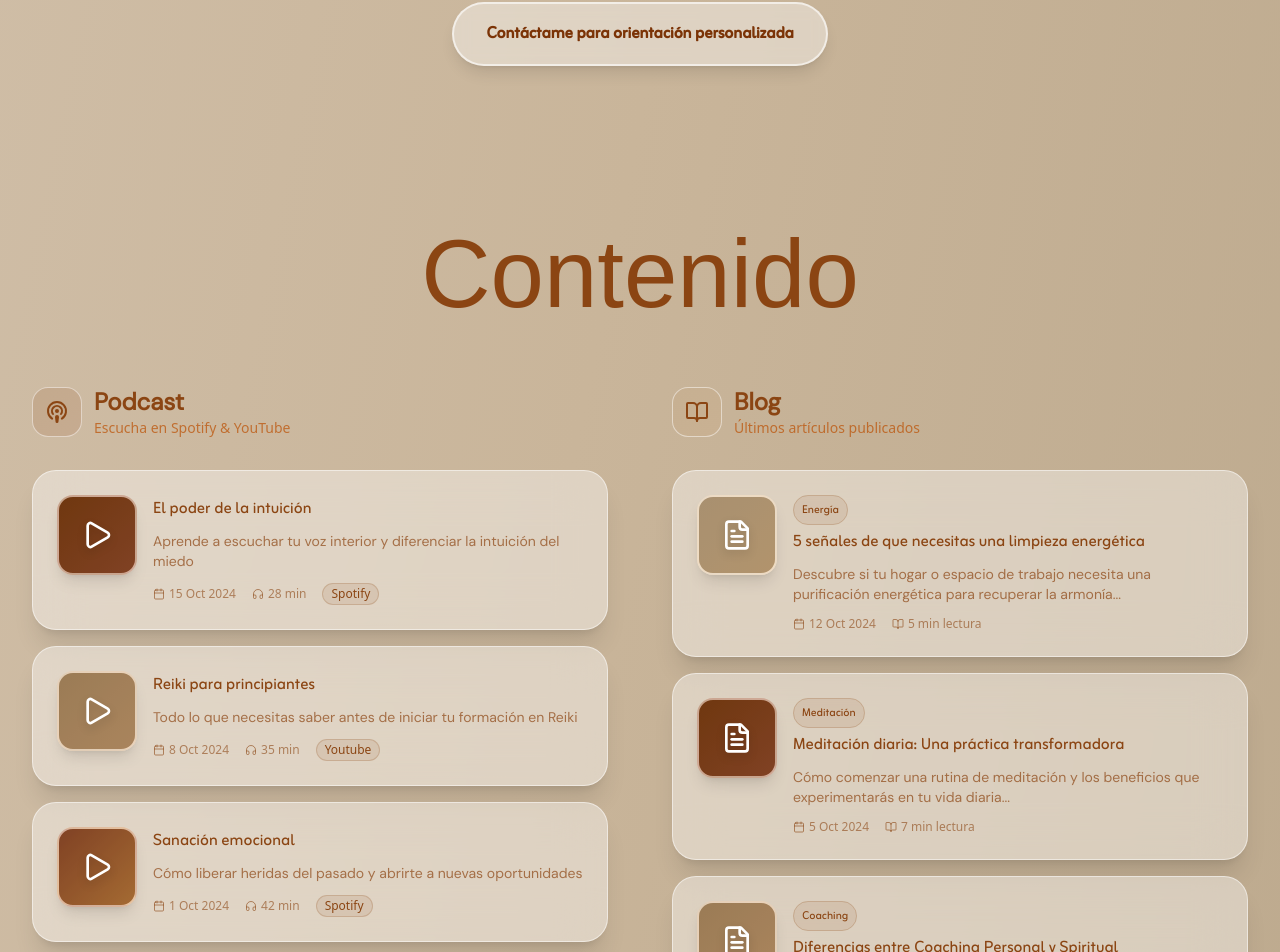
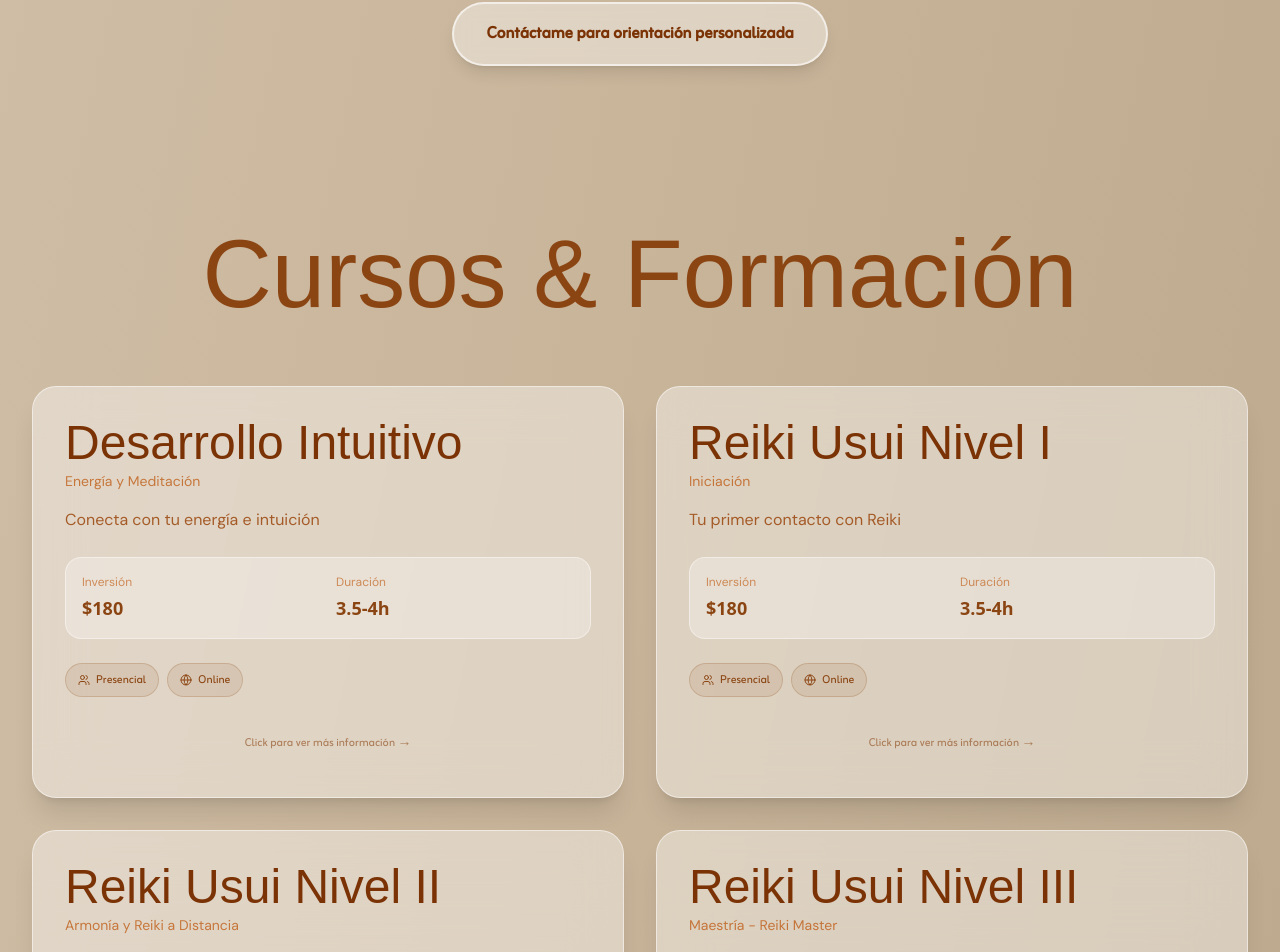
Before and after one commit to felipebuitrago/nextjs_elevarte_project, a Next.js app: page / in a window 1280 px wide. Shown: the part 3134-4086 px from the top of the page. Built offline with nearby package versions, Linux system fonts and the light colour scheme; a web font is replaced by a local one.

Commit message:
feat: update sections and components for improved layout and functionality

```diff
--- a/src/app/(index)/page.tsx
+++ b/src/app/(index)/page.tsx
@@ -14,8 +14,8 @@ export default function HomePage() {
       <HeroSection />
       <AboutMeSection />
       <ServiceSection />
+      <CoursesSection />
       <PodcastBlogSection />
-      <CoursesSection />
       <FooterSection />
     </div>
   )
--- /dev/null
+++ b/src/app/blog/new/page.tsx
@@ -0,0 +1,20 @@
+import Tiptap from "@/components/Tiptap";
+
+export default function HomePage() {
+  return (
+    <div className='bg-gradient-to-br from-[#d4c4b0] via-[#c9b59a] to-[#b8a589] p-20 min-h-screen'>
+      <div className="justify-center">
+        <div className="relative z-10 flex flex-col items-center justify-center px-6 text-center mb-1 mt-[-2em]">
+
+          {/* Brand Name */}
+          <h1 className="text-6xl lg:text-7xl">
+            <span className="text-white font-Dongle">ELEV</span>
+            <span className="text-amber-800 font-Dongle">ARTE</span>
+          </h1>
+
+        </div>
+        <Tiptap />
+      </div>
+    </div>
+  )
+}
--- a/src/app/blog/page.tsx
+++ b/src/app/blog/page.tsx
@@ -1,11 +1,7 @@
-import Tiptap from "@/components/Tiptap";
-
 export default function HomePage() {
   return (
-    <div className='bg-gradient-to-br from-[#d4c4b0] via-[#c9b59a] to-[#b8a589] p-20 min-h-screen'>
-      <div className="justify-center">
-        <Tiptap />
-      </div>
-    </div>
+    <>
+      <h1>Blog</h1>
+    </>
   )
 }
--- a/src/components/CoursesSection.tsx
+++ b/src/components/CoursesSection.tsx
@@ -305,7 +305,7 @@ export default function Cursos() {
           {/* Bottom CTA */}
           <div className="text-center mt-16">
             <p className="text-amber-800/70 text-lg mb-6 font-DMSans">
-              ¿Primera vez en prácticas energéticas?
+              ¿Aprendiendo sobre terapias energéticas por primera vez?
             </p>
             <button className="px-8 py-4 bg-white/40 backdrop-blur-sm text-amber-900 rounded-full font-Zain font-bold text-xl border-2 border-white/60 hover:bg-white/60 hover:scale-105 transition-all duration-300 shadow-lg hover:shadow-xl">
               Comienza con Desarrollo Intuitivo
--- a/src/components/PodcastBlogSection.tsx
+++ b/src/components/PodcastBlogSection.tsx
@@ -1,6 +1,6 @@
 "use client";
 import { useEffect, useRef, useState } from 'react';
-import { Podcast, BookOpen, Play, Calendar, Headphones, FileText } from 'lucide-react';
+import { Podcast, BookOpen, Play, Calendar, Headphones, FileText, Youtube } from 'lucide-react';
 
 const podcasts = [
   {
@@ -139,93 +139,51 @@ export default function PodcastBlogSection() {
           {/* Podcasts Column */}
           <div>
             {/* Column Header */}
-            <div className="flex items-center gap-3 mb-8">
+            <div className="flex items-center gap-3 mb-6">
               <div className="p-3 rounded-2xl bg-gradient-to-br from-[#8B4513]/15 to-[#A0522D]/15 border border-white/50">
                 <Podcast className="w-6 h-6 text-[#8B4513]" />
               </div>
               <div>
                 <h3 className="text-2xl font-DMSans font-bold text-[#8B4513]">Podcast</h3>
-                <p className="text-sm text-amber-700/70">Escucha en Spotify & YouTube</p>
+                <p className="text-sm text-amber-700/70">Escucha en Spotify</p>
               </div>
             </div>
 
-            {/* Podcasts List */}
-            <div className="space-y-4">
-              {podcasts.map((podcast, index) => (
-                <div
-                  key={podcast.id}
-                  ref={(el) => { podcastsRef.current[index] = el; }}
-                  onMouseEnter={() => setHoveredPodcast(podcast.id)}
-                  onMouseLeave={() => setHoveredPodcast(null)}
-                  className="group relative cursor-pointer"
-                >
-                  <div className={`
-                    relative backdrop-blur-xl bg-white/40 rounded-3xl p-6
-                    border border-white/50 shadow-xl
-                    transition-all duration-500 ease-out
-                    ${hoveredPodcast === podcast.id ? 'shadow-2xl scale-[1.02]' : ''}
-                  `}>
-                    {/* Gradient glow on hover */}
-                    <div className="absolute inset-0 rounded-3xl opacity-0 group-hover:opacity-100 transition-opacity duration-500 bg-gradient-to-br from-[#8B4513]/10 to-[#A0522D]/10 -z-10 blur-xl" />
-
-                    {/* Top decoration line */}
-                    <div className="absolute top-0 left-6 right-6 h-[3px] rounded-full bg-gradient-to-r from-[#8B4513] to-[#A0522D] transform origin-left scale-x-0 group-hover:scale-x-100 transition-transform duration-700 ease-out" />
-
-                    <div className="flex gap-4">
-                      {/* Thumbnail */}
-                      <div
-                        className="relative flex-shrink-0 w-20 h-20 rounded-2xl overflow-hidden shadow-lg border-2 border-white/50"
-                        style={{ background: podcast.thumbnail }}
-                      >
-                        <div className="absolute inset-0 flex items-center justify-center bg-black/20 group-hover:bg-black/10 transition-colors">
-                          <Play className="w-8 h-8 text-white drop-shadow-lg" />
-                        </div>
-                      </div>
-
-                      {/* Content */}
-                      <div className="flex-1 min-w-0">
-                        <h4 className="text-xl font-Zain text-[#8B4513] mb-2 group-hover:text-[#A0522D] transition-colors">
-                          {podcast.title}
-                        </h4>
-                        <p className="text-sm text-[#8B4513]/70 mb-3 line-clamp-2 font-DMSans">
-                          {podcast.description}
-                        </p>
-
-                        {/* Meta info */}
-                        <div className="flex items-center gap-4 text-xs text-[#8B4513]/60">
-                          <div className="flex items-center gap-1">
-                            <Calendar className="w-3 h-3" />
-                            <span>{podcast.date}</span>
-                          </div>
-                          <div className="flex items-center gap-1">
-                            <Headphones className="w-3 h-3" />
-                            <span>{podcast.duration}</span>
-                          </div>
-                          <span className="px-2 py-0.5 rounded-full bg-[#8B4513]/10 text-[#8B4513] border border-[#8B4513]/20 capitalize">
-                            {podcast.platform}
-                          </span>
-                        </div>
-                      </div>
-                    </div>
-
-                  </div>
-                </div>
-              ))}
+            {/* Spotify Embed */}
+            <div className="rounded-2xl overflow-hidden shadow-xl border border-white/50 backdrop-blur-xl bg-white/30">
+              <iframe data-testid="embed-iframe" style={{ borderRadius: "12px" }} src="https://open.spotify.com/embed/show/2d9CXA6PAJMT7FqiFTFiph?utm_source=generator&theme=0" width="100%" height="152" frameBorder="0" allow="autoplay; clipboard-write; encrypted-media; fullscreen; picture-in-picture" loading="lazy"></iframe>
             </div>
 
-            {/* View all podcasts */}
-            <div className="mt-6 text-center">
-              <button className="px-6 py-3 bg-white/40 backdrop-blur-sm text-[#8B4513] rounded-full font-Zain font-bold text-xl border-2 border-white/60 hover:bg-white/60 hover:scale-105 transition-all duration-300 shadow-lg hover:shadow-xl inline-flex items-center gap-2">
-                <Podcast className="w-4 h-4" />
-                Ver todos los episodios
-              </button>
+            <div className="flex items-center gap-3 mb-6 mt-9">
+              <div className="p-3 rounded-2xl bg-gradient-to-br from-[#8B4513]/15 to-[#A0522D]/15 border border-white/50">
+                <Youtube className="w-6 h-6 text-[#8B4513]" />
+              </div>
+              <div>
+                <h3 className="text-2xl font-DMSans font-bold text-[#8B4513]">YouTube</h3>
+                <p className="text-sm text-amber-700/70">Mira nuestros videos</p>
+              </div>
+            </div>
+
+            <div className="rounded-2xl overflow-hidden shadow-xl border border-white/50 backdrop-blur-xl bg-white/30">
+              <iframe
+                width="100%"
+                height="333"
+                src="https://www.youtube.com/embed/IaXxMDmmos8"
+                title="YouTube Playlist"
+                frameBorder="0"
+                allow="accelerometer; autoplay; clipboard-write; encrypted-media; gyroscope; picture-in-picture; web-share"
+                allowFullScreen
+                loading="lazy"
+                style={{ borderRadius: "12px" }}
+              ></iframe>
             </div>
           </div>
+
 
           {/* Blog Column */}
           <div>
             {/* Column Header */}
-            <div className="flex items-center gap-3 mb-8">
+            <div className="flex items-center gap-3 mb-6">
               <div className="p-3 rounded-2xl bg-gradient-to-br from-[#C19A6B]/15 to-[#D4A574]/15 border border-white/50">
                 <BookOpen className="w-6 h-6 text-[#8B4513]" />
               </div>
@@ -303,13 +261,6 @@ export default function PodcastBlogSection() {
               ))}
             </div>
 
-            {/* View all posts */}
-            <div className="mt-6 text-center">
-              <button className="px-6 py-3 bg-white/40 backdrop-blur-sm text-[#8B4513] rounded-full font-Zain font-bold text-xl border-2 border-white/60 hover:bg-white/60 hover:scale-105 transition-all duration-300 shadow-lg hover:shadow-xl inline-flex items-center gap-2">
-                <BookOpen className="w-4 h-4" />
-                Ver todos los artículos
-              </button>
-            </div>
           </div>
         </div>
       </div>
--- a/src/components/ui/DockNavigation.tsx
+++ b/src/components/ui/DockNavigation.tsx
@@ -9,8 +9,8 @@ export default function DockNavigation() {
     { icon: User2, label: 'Sobre Mí', id: 'about-section' },
     { icon: HandHeart, label: 'Servicios', id: 'services-section' },
     { icon: Home, label: 'Inicio', id: 'hero-section', isCenter: true },
+    { icon: GraduationCap, label: 'Formación', id: 'courses-section' },
     { icon: Podcast, label: 'Contenido', id: 'content-section' },
-    { icon: GraduationCap, label: 'Formación', id: 'courses-section' },
   ];
 
   const handleNavClick = (id: string) => {
@@ -87,7 +87,7 @@ export default function DockNavigation() {
                 <div
                   className={`
                     flex items-center justify-center rounded-xl
-                    transition-all duration-300
+                    transition-all duration-300  cursor-pointer
                     ${isCenter
                       ? 'w-14 h-14 bg-gradient-to-br from-amber-600 to-amber-800 shadow-lg shadow-amber-800/50'
                       : 'w-12 h-12'
```
Also changed, not shown: src/components/AboutMeSection.tsx (+20 -7 lines), src/components/FooterSection.tsx (+15 -6 lines), src/components/Tiptap.tsx (+6 -1 lines), src/app/blog/edit/page.tsx (added).
